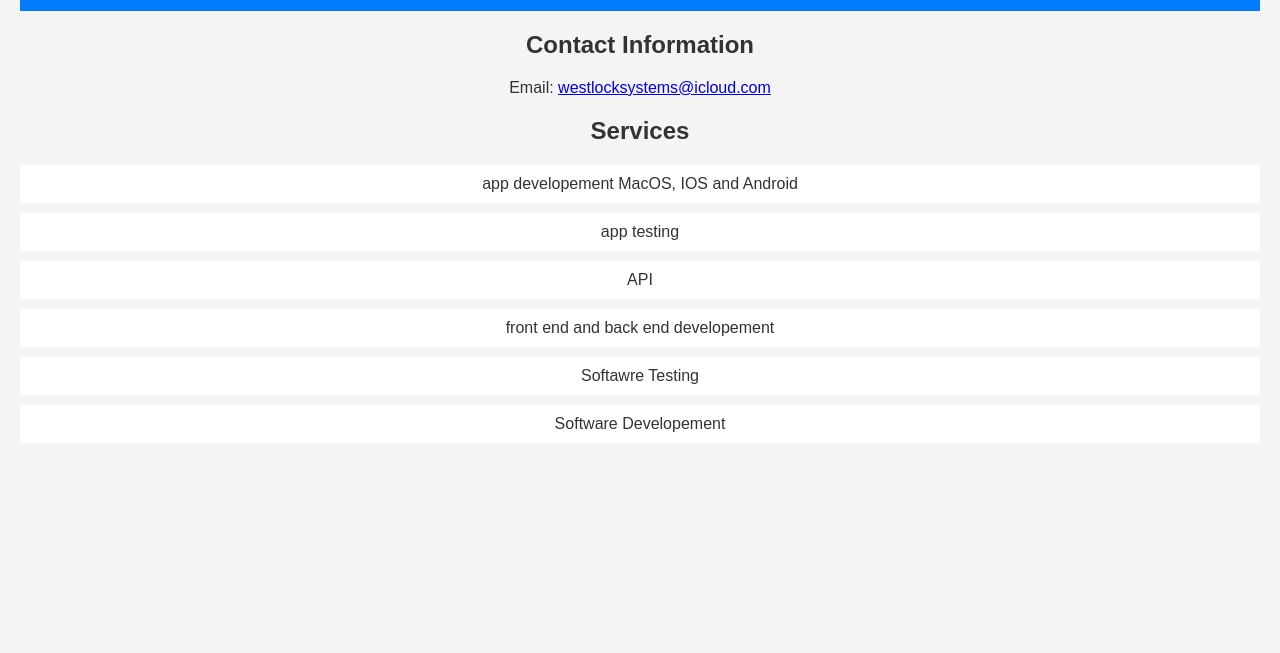
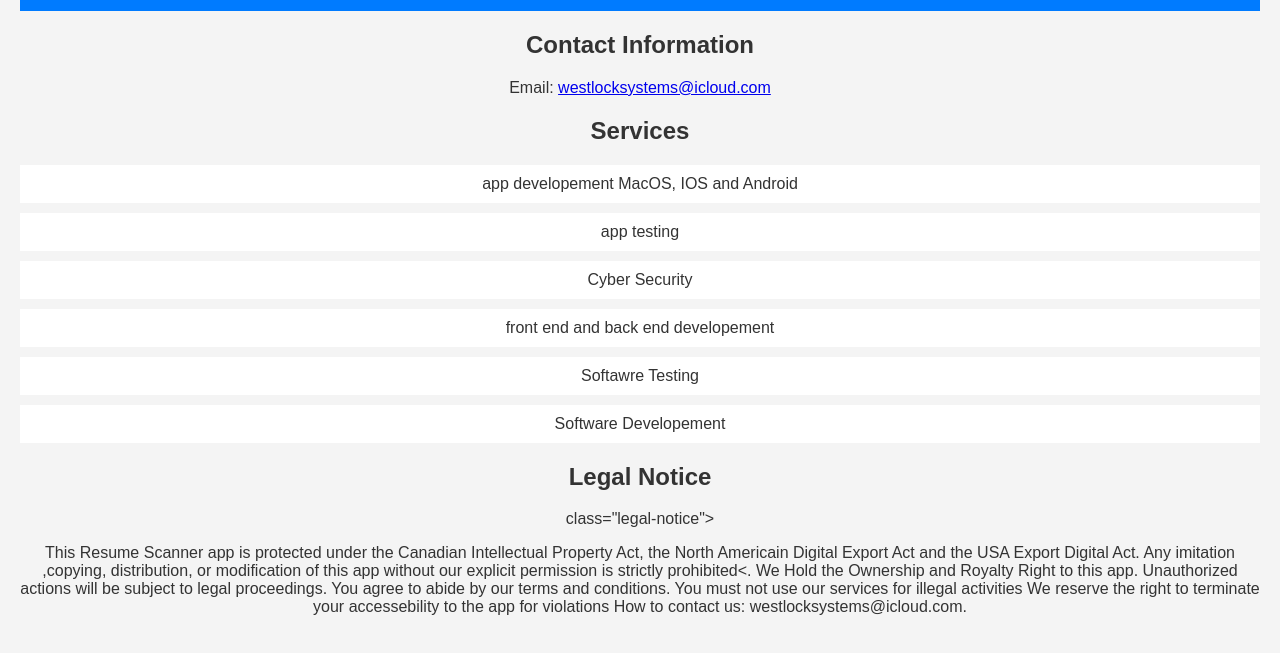
Before and after one commit to Benbm24/westlockos, a plain HTML site: page index.html in a window 1280 px wide. Shown: the part 109-762 px from the top of the page. Drawn offline with Linux system fonts and the light colour scheme.

Commit message:
Update index.html

```diff
--- a/index.html
+++ b/index.html
@@ -35,6 +35,13 @@
          border-radius: 5px
          box-shadow: 0 0 10px rgba(0, 0, 0, 0, 1);
        }
+      .legal-notice {
+       background: white;
+       margin: 20px 0;
+       padding: 20px;
+       box-shadow: 0 0 10px rgba(0, 0, 0, 0, 0, 0.1);
+      }
+
 
      </style>
    </head>
@@ -50,11 +57,23 @@
          <ul class="services">
            <li>app developement MacOS, IOS and Android</li>
            <li>app testing</li>
-           <li>API</li>
+           <li>Cyber Security</li>
            <li>front end and back end developement</li>
            <li>Softawre Testing</li>
            <li> Software Developement</li>
          </ul>
+        <h2>Legal Notice</h2>
+        <div> class="legal-notice">
+         <p>This Resume Scanner app is protected under the Canadian Intellectual Property Act, the North Americain Digital Export Act and
+         the USA Export Digital Act. Any imitation ,copying, distribution, or modification of this app without our explicit permission is
+         strictly prohibited<. We Hold the Ownership and Royalty Right to this app.
+          Unauthorized actions will be subject to legal proceedings.
+          You agree to abide by our terms and conditions.
+          You must not use our services for illegal activities
+          We reserve the right to terminate your accessebility to the app for violations
+          How to contact us: westlocksystems@icloud.com.</p>
+        </div>
        </div>
+
    </body>
  </html>
```
